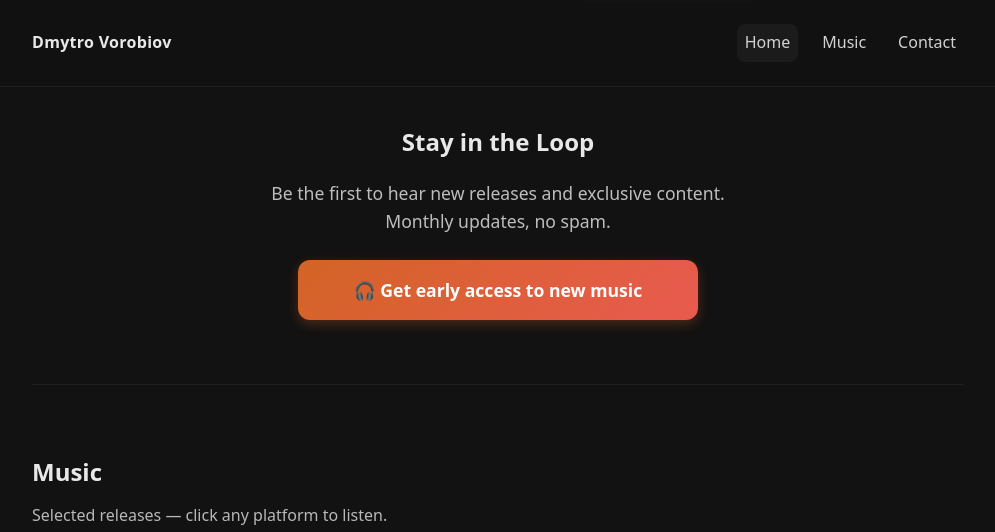
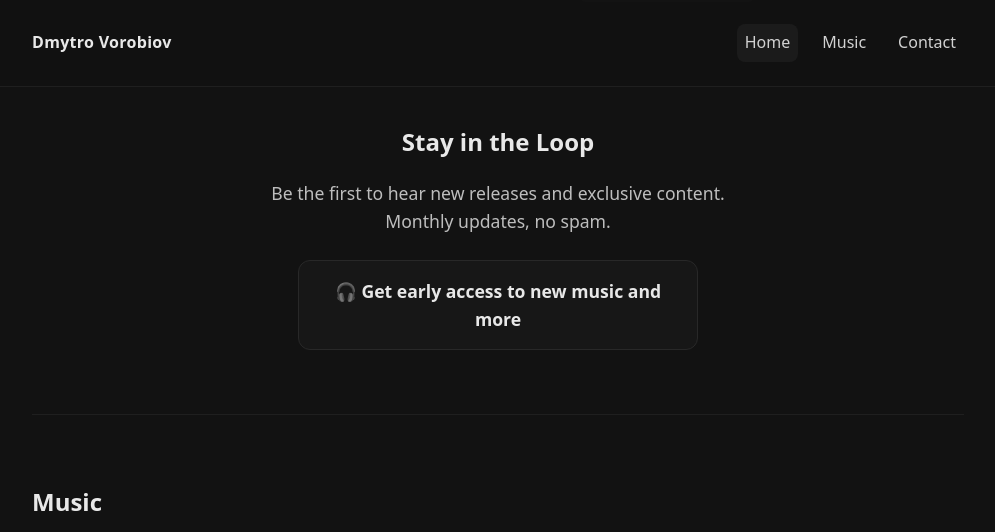
Before and after one commit to dvor/dvor.github.io, a Jekyll site: the page built from index.md, in a window 1280 px wide and 1400 px high, scrolled down 497 px. Shown: the top 532 px of the window, without its empty margins (142-1137 px from the left). Built offline with Jekyll 4.4.1, drawn with Linux system fonts in a browser that asks for light colours; comment, search, counter and statistics services are not loaded; grey boxes are pictures that could not be loaded.

Commit message:
Updating design for mailing list button

```diff
--- a/assets/css/style.css
+++ b/assets/css/style.css
@@ -167,29 +167,26 @@ html { scroll-behavior: smooth; }
   align-items: center;
   justify-content: center;
   width: 100%;
-  background: linear-gradient(135deg, var(--link), #e85a4f);
-  color: white !important;
+  background: var(--panel);
+  border: 1px solid #282828;
+  color: var(--text) !important;
   padding: 16px 20px;
   border-radius: 12px;
   font-size: 1.1rem;
   font-weight: 600;
   text-decoration: none;
-  box-shadow: 0 4px 12px rgba(212, 100, 38, 0.3);
-  transition: all 0.3s ease;
-  border: none;
+  transition: all 0.2s ease;
   cursor: pointer;
-  min-height: 60px;
 }
 
 .cta-button:hover {
-  background: linear-gradient(135deg, #e85a4f, var(--link));
-  transform: translateY(-2px);
-  box-shadow: 0 6px 16px rgba(212, 100, 38, 0.4);
+  background: #202020;
+  border-color: var(--link);
   text-decoration: none;
 }
 
 .cta-button:active {
-  transform: translateY(0);
+  background: #1a1a1a;
 }
 
 @media (max-width: 500px) {
--- a/index.md
+++ b/index.md
@@ -22,7 +22,7 @@ layout: default
   <p class="cta-subtitle">Be the first to hear new releases and exclusive content.<br>Monthly updates, no spam.</p>
   <div class="mailing-list-cta">
     <a class="ml-onclick-form cta-button" href="javascript:void(0)" onclick="ml('show', 'R2ISyG', true); if(typeof sa_event !== 'undefined') sa_event('mailing_list_signup_home');">
-      🎧 Get early access to new music
+      🎧 Get early access to new music and more
     </a>
   </div>
 </section>
```
Also changed, not shown: go.md (+1 -1 lines).
